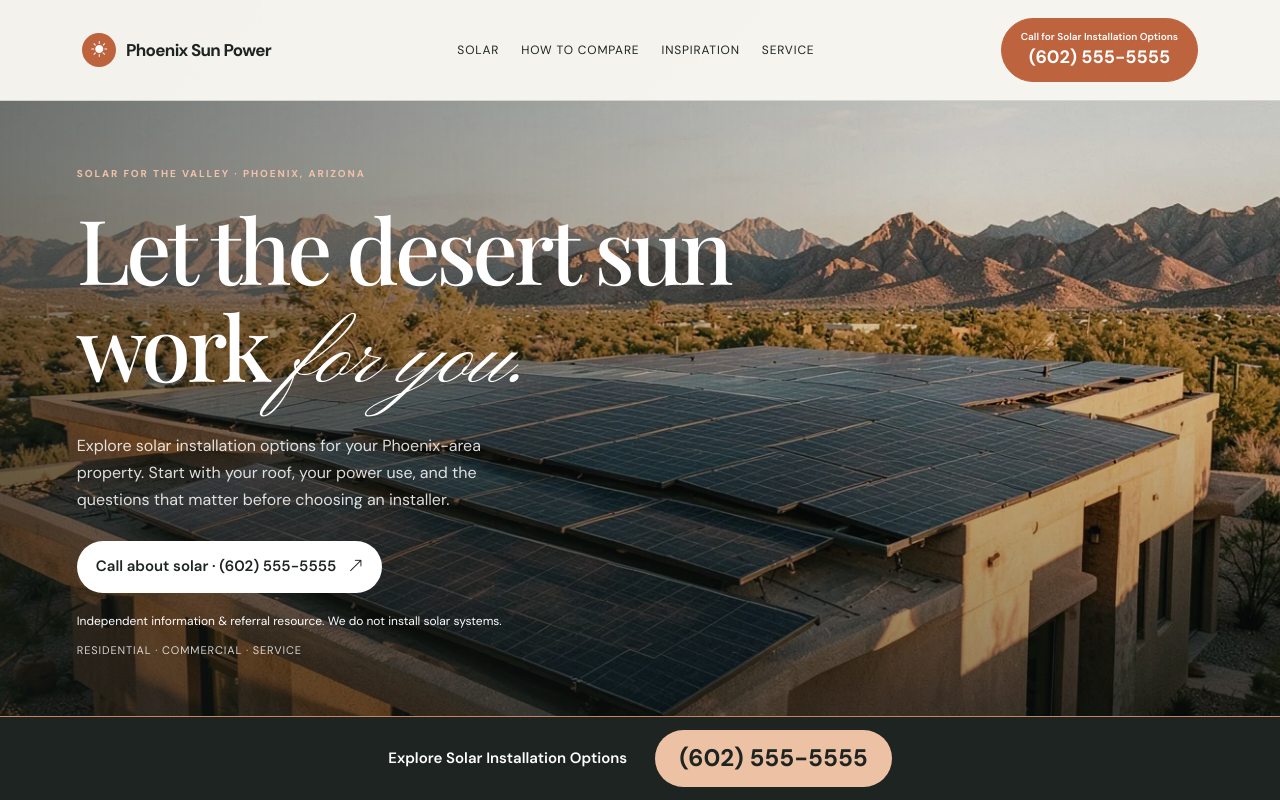
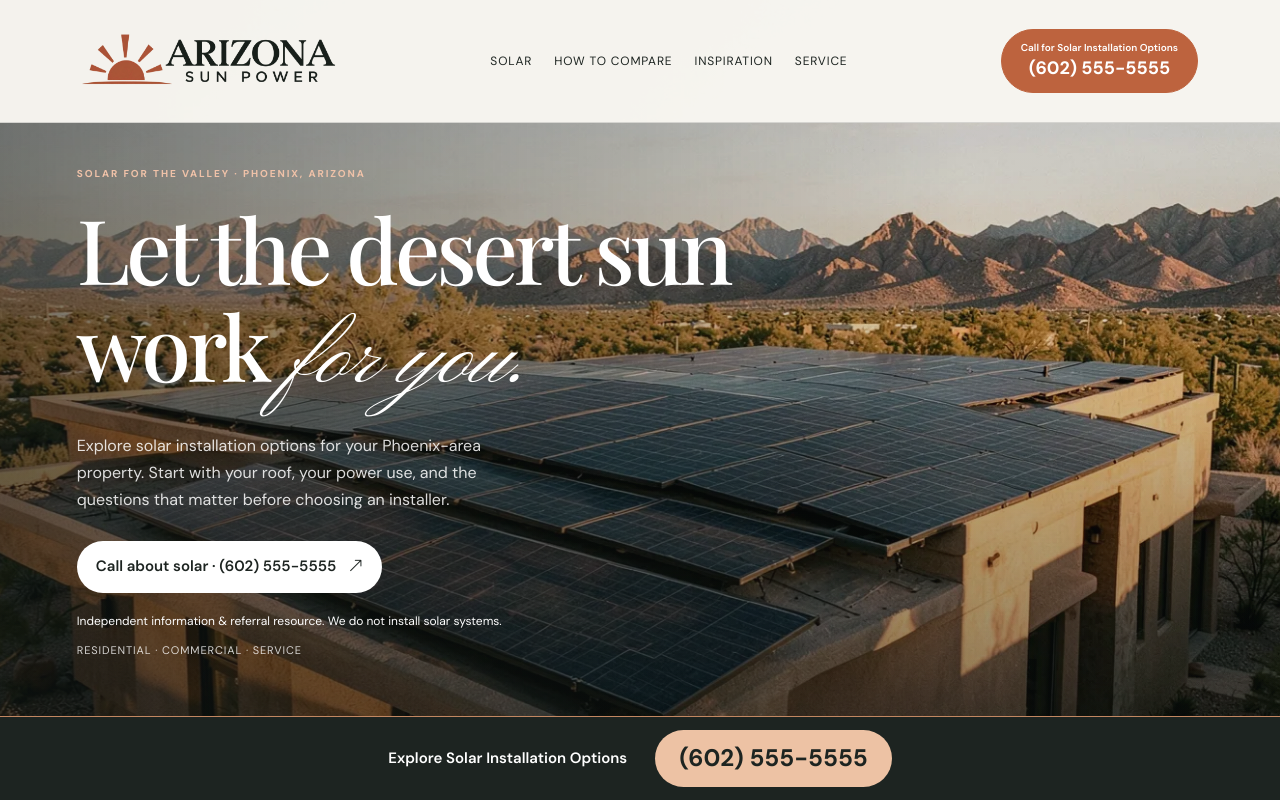
Before and after one commit to gregsimonds-boop/AZSolar, a plain HTML site: page index.html in a window 1280 px wide. Shown: the top 800 px of the page. Drawn offline with nearby package versions, Linux system fonts and the light colour scheme.

Commit message:
Add files via upload

```diff
--- a/index.html
+++ b/index.html
@@ -5,19 +5,19 @@
   <meta name="viewport" content="width=device-width, initial-scale=1">
   <meta name="theme-color" content="#f7f5f0">
   <meta name="description" content="Independent solar installation information and referral resources for Phoenix and surrounding communities. Explore solar options and call (602) 555-5555.">
-  <title>Phoenix Sun Power | Solar, Made for the Valley</title>
+  <title>Arizona Sun Power | Solar, Made for the Valley</title>
   <link href="https://cdn.jsdelivr.net/npm/bootstrap@5.3.3/dist/css/bootstrap.min.css" rel="stylesheet">
   <link rel="preconnect" href="https://fonts.googleapis.com">
   <link rel="preconnect" href="https://fonts.gstatic.com" crossorigin>
   <link href="https://fonts.googleapis.com/css2?family=DM+Sans:wght@400;500;600;700&family=Playfair+Display:wght@500;600;700&family=Pinyon+Script&display=swap" rel="stylesheet">
   <link rel="stylesheet" href="https://cdn.jsdelivr.net/npm/bootstrap-icons@1.11.3/font/bootstrap-icons.min.css">
 
-<link rel="stylesheet" href="css/style.css">
+<link rel="stylesheet" href="css/style.css?v=arizona-logo-1">
 </head>
 <body><a class="skip-link" href="#solar">Skip to content</a>
   <nav class="site-nav" aria-label="Main navigation">
     <div class="container nav-inner">
-      <a class="brand" href="#home" aria-label="Phoenix Sun Power home"><span class="brand-mark"><i class="bi bi-sun-fill"></i></span><span>Phoenix Sun Power</span></a>
+      <a class="brand" href="#home" aria-label="Arizona Sun Power home"><img class="brand-logo" src="assets/arizona-sun-power-logo.png" alt="Arizona Sun Power" width="893" height="300"></a>
       <button class="menu-toggle" aria-label="Toggle navigation" aria-expanded="false"><i class="bi bi-list"></i></button>
       <div class="nav-links">
         <a href="#solar">Solar</a><a href="#approach">How to compare</a><a href="#projects">Inspiration</a><a href="#service">Service</a>
@@ -28,7 +28,7 @@
   </nav>
 
   <main id="home">
-    <section class="hero-scroll" aria-label="Phoenix Sun Power solar">
+    <section class="hero-scroll" aria-label="Arizona Sun Power solar">
       <div class="hero-sticky">
         <img class="hero-photo hero-one" src="assets/img-1.webp" alt="Rooftop solar panels catching the Arizona evening sun">
         <img class="hero-photo second hero-two" src="assets/img-2.webp" alt="A solar-powered home under the Arizona sunset">
@@ -82,7 +82,7 @@
     <section class="section-pad work-section" id="projects">
       <div class="container">
         <div class="work-head"><div class="section-heading reveal"><p class="eyebrow">Around the Valley</p><h2>Power with a sense of place.</h2></div><div class="slider-controls"><button class="slider-btn" data-slide="-1" aria-label="Previous project"><i class="bi bi-arrow-left"></i></button><button class="slider-btn" data-slide="1" aria-label="Next project"><i class="bi bi-arrow-right"></i></button></div></div>
-        <p class="photo-note">Illustrative inspiration images, not installations completed by Phoenix Sun Power.</p><div class="work-slider" id="workSlider" aria-label="Illustrative solar inspiration photographs">
+        <p class="photo-note">Illustrative inspiration images, not installations completed by Arizona Sun Power.</p><div class="work-slider" id="workSlider" aria-label="Illustrative solar inspiration photographs">
           <article class="work-item"><img src="assets/img-7.jpg" alt="Residential solar in a desert neighborhood"><div class="work-caption"><span>Residential inspiration</span><strong>Solar at home, under desert skies</strong></div></article>
           <article class="work-item"><img src="assets/img-8.jpg" alt="Sunlight over a solar panel installation"><div class="work-caption"><span>System care inspiration</span><strong>Looking after the power you make</strong></div></article>
           <article class="work-item"><img src="assets/img-9.jpg" alt="Contemporary commercial building"><div class="work-caption"><span>Commercial inspiration</span><strong>Building a more energy-aware business</strong></div></article>
@@ -96,7 +96,7 @@
 <details><summary>What should I ask about battery backup?</summary><p>Ask which circuits the proposed system can support, for how long, and whether backup equipment is included. Have the provider explain the specific equipment and operating limits.</p></details>
 <details><summary>How do I compare payment options?</summary><p>Compare total cost, ownership, payment changes, maintenance responsibilities, warranties, and what happens if you sell your home. Have the provider explain every agreement before you sign.</p></details>
 <details><summary>Which communities does this guide cover?</summary><p>Our geographic focus includes Phoenix, Scottsdale, Tempe, Mesa, Chandler, Gilbert, Glendale, Peoria, Goodyear, Avondale, and nearby communities. A provider must confirm availability for your ZIP code; this list is not a coverage guarantee.</p></details>
-<details><summary>Is Phoenix Sun Power the installer?</summary><p>No. Phoenix Sun Power is an independent information and referral resource. We do not design, install, finance, or service solar systems. Providers are independent businesses, and we may receive compensation for qualifying calls.</p></details>
+<details><summary>Is Arizona Sun Power the installer?</summary><p>No. Arizona Sun Power is an independent information and referral resource. We do not design, install, finance, or service solar systems. Providers are independent businesses, and we may receive compensation for qualifying calls.</p></details>
 </div><a class="button-main mt-4" href="tel:+16025555555">Discuss your solar questions · (602) 555-5555</a></div></section>
     <section class="closing" id="contact">
       <div class="container"><div class="row align-items-center">
@@ -108,9 +108,9 @@
 
   <footer>
     <div class="container d-flex flex-wrap justify-content-between align-items-center">
-      <a class="brand" href="#home"><span class="brand-mark"><i class="bi bi-sun-fill"></i></span><span>Phoenix Sun Power</span></a>
+      <a class="brand" href="#home"><img class="brand-logo" src="assets/arizona-sun-power-logo.png" alt="Arizona Sun Power" width="893" height="300"></a>
       <div class="footer-links"><a href="#solar">Solar</a><a href="#projects">Inspiration</a><a href="#service">Service</a><a href="tel:+16025555555">Contact</a></div>
-      <div class="footer-small w-100 mt-4"><p>Phoenix Sun Power is an independent information and referral resource, not a solar contractor. We are not affiliated with Icon Power. Independent providers determine availability, qualifications, equipment, pricing, warranties, and results. We may receive compensation for qualifying calls. Images are illustrative.</p><p><a href="privacy.html">Privacy</a> · <a href="terms.html">Terms of Use</a> · <a href="tel:+16025555555">(602) 555-5555</a></p>© 2026 Phoenix Sun Power. Independent solar information &amp; referrals.</div>
+      <div class="footer-small w-100 mt-4"><p>Arizona Sun Power is an independent information and referral resource, not a solar contractor. We are not affiliated with Icon Power. Independent providers determine availability, qualifications, equipment, pricing, warranties, and results. We may receive compensation for qualifying calls. Images are illustrative.</p><p><a href="privacy.html">Privacy</a> · <a href="terms.html">Terms of Use</a> · <a href="tel:+16025555555">(602) 555-5555</a></p>© 2026 Arizona Sun Power. Independent solar information &amp; referrals.</div>
     </div>
   </footer>
   <aside class="call-banner" aria-label="Call about solar"><span>Explore Solar Installation Options</span><a href="tel:+16025555555">(602) 555-5555</a></aside>
```
